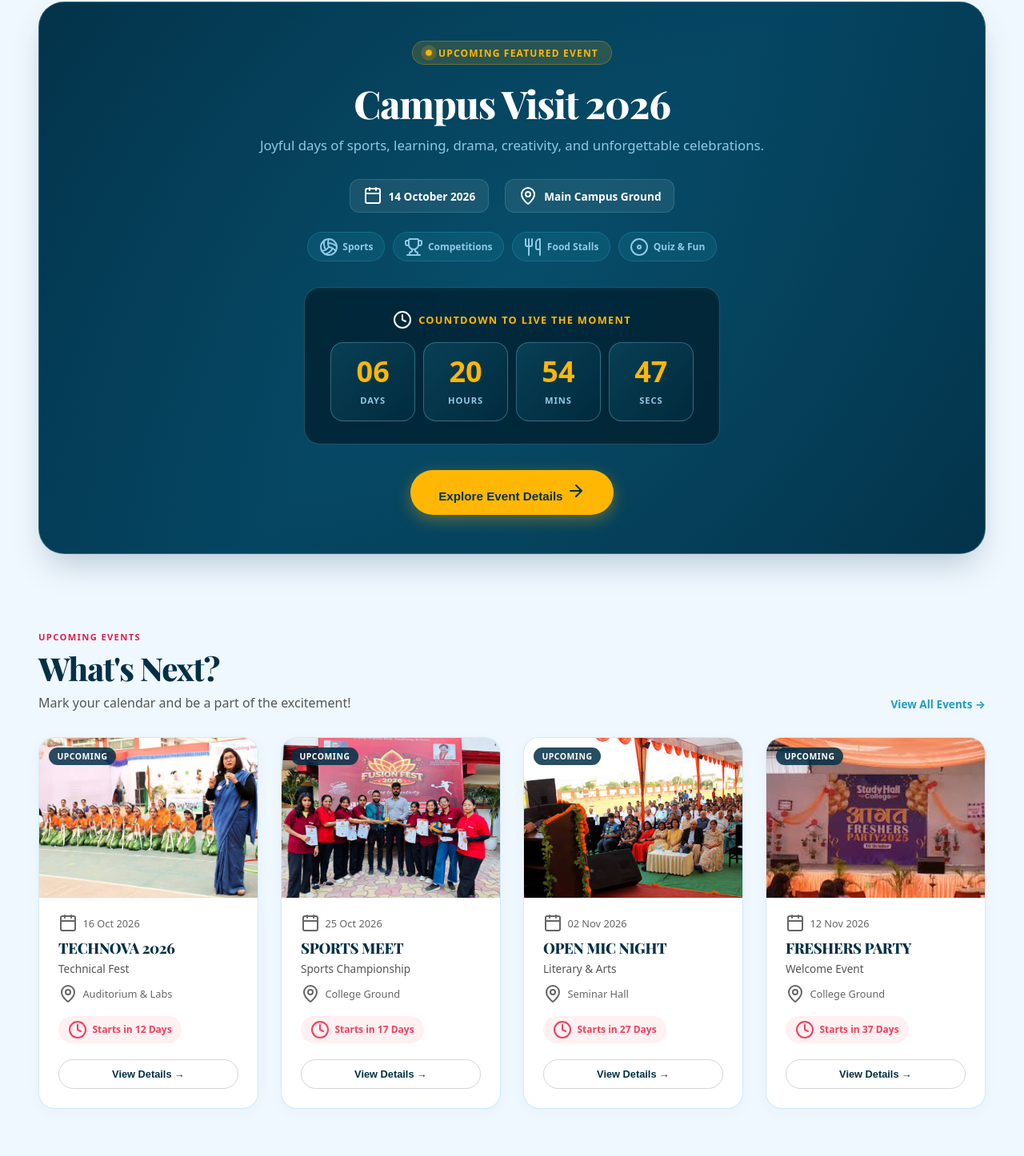
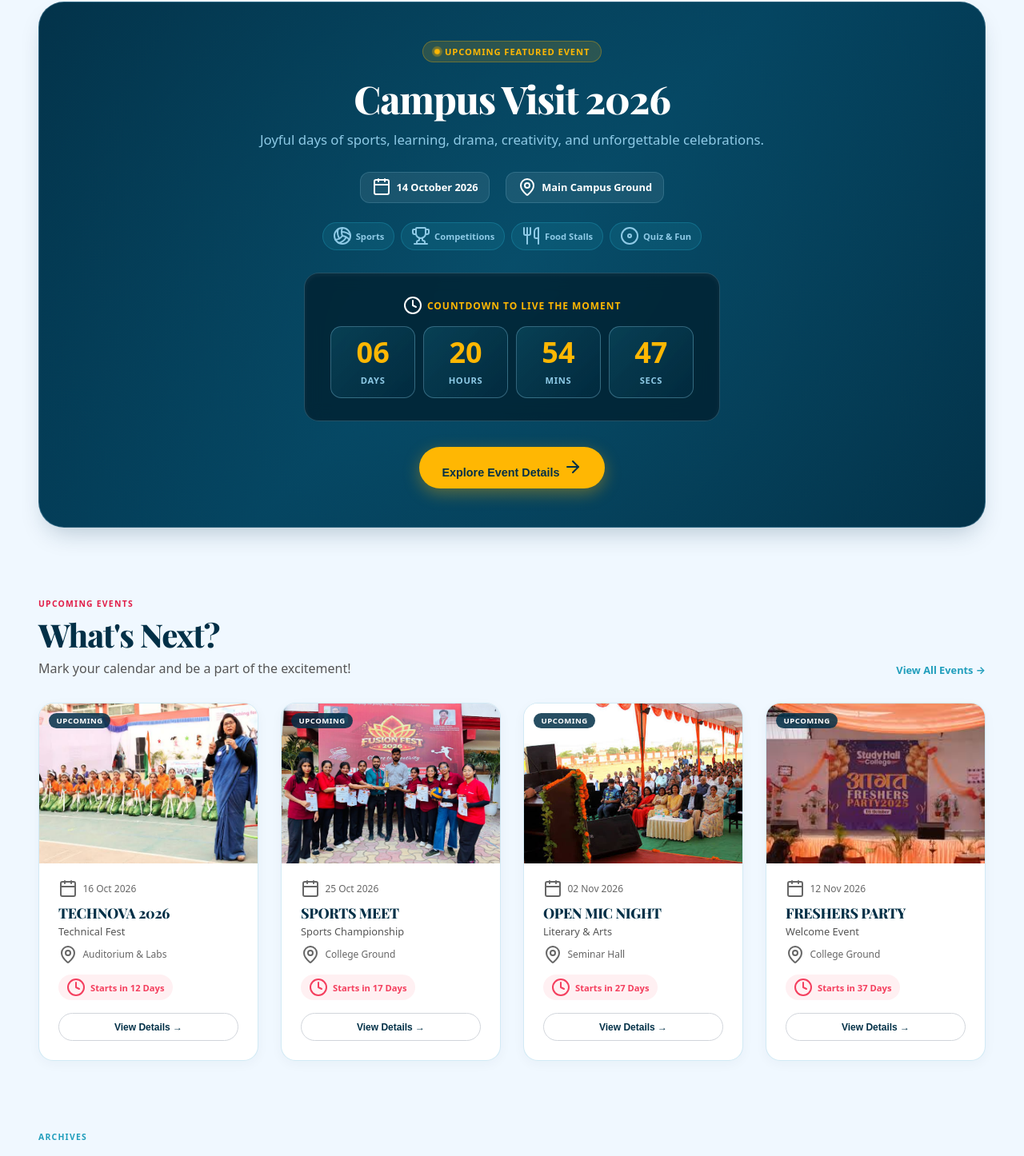
Before and after one commit to dev-anuragkashyap/college-event, a React (Vite) app: page / in a window 1280 px wide. Shown: the part 635-2081 px from the top of the page at 80% size. Built offline with nearby package versions, Linux system fonts and the light colour scheme.

Commit message:
update changes

```diff
--- a/src/Components/About.jsx
+++ b/src/Components/About.jsx
@@ -1,6 +1,6 @@
 import React from 'react';
 import { useNavigate } from 'react-router-dom';
-import './About.css';
+import '../Style/About.css';
 import { Award, Users, Target, Calendar, ArrowRight, ShieldCheck, Sparkles } from 'lucide-react';
 
 // Import local assets from the assets folder
--- a/src/Components/Contact.jsx
+++ b/src/Components/Contact.jsx
@@ -1,5 +1,5 @@
 import React, { useState } from 'react';
-import './Contact.css';
+import '../Style/Contact.css';
 import { FaLinkedinIn,FaInstagram ,FaTwitter,FaFacebook } from "react-icons/fa";
 import { Mail, Phone, MapPin, Send, MessageSquare, ChevronDown, ChevronUp, CheckCircle2 } from 'lucide-react';
 import contactHeroImg from '../assets/contact-hero.jpeg'; // Local campus image for hero section
--- a/src/Components/Footer.jsx
+++ b/src/Components/Footer.jsx
@@ -1,5 +1,5 @@
 import React from 'react';
-import './Footer.css';
+import '../Style/Footer.css';
 // Jab aap `npm install react-icons` kar lein, toh in imports ko uncomment kar sakte hain:
 // import { FaInstagram, FaFacebookF, FaTwitter, FaLinkedinIn, FaYoutube } from 'react-icons/fa';
 
--- a/src/Components/Gallery.jsx
+++ b/src/Components/Gallery.jsx
@@ -1,6 +1,6 @@
 import React, { useState } from 'react';
 import { useNavigate } from 'react-router-dom';
-import './Gallery.css';
+import '../Style/Gallery.css';
 import { Camera, Video, Play, Filter, Sparkles } from 'lucide-react';
 
 // Import local assets
--- a/src/Components/Home.jsx
+++ b/src/Components/Home.jsx
@@ -1,6 +1,6 @@
 import React, { useState, useEffect } from 'react';
 import { useNavigate } from 'react-router-dom';
-import './Home.css';
+import '../Style/Home.css';
 import { Calendar as CalendarIcon, MapPin, Clock, ArrowRight, Camera, Sparkles, Music, Trophy, Utensils, Disc, ChevronLeft, ChevronRight, Volleyball } from 'lucide-react';
 
 // Import your local assets from the assets folder
--- a/src/Components/Navbar.jsx
+++ b/src/Components/Navbar.jsx
@@ -1,6 +1,6 @@
 import React, { useState } from 'react';
 import { NavLink, useNavigate } from 'react-router-dom';
-import './Navbar.css';
+import '../Style/Navbar.css';
 import logoImg from '../assets/logo.jpeg'; // Ensure you have a logo image in the specified path
 
 export default function Navbar() {
--- a/src/Components/Home.css
+++ b/src/Style/Home.css
@@ -1,6 +1,10 @@
 /* ==========================================
-   HOME PAGE STYLESHEET (Contact Theme & Countdown)
+   HOME PAGE STYLESHEET (Advanced Mobile Responsive)
    ================================          */
+*, *::before, *::after {
+  box-sizing: border-box;
+}
+
 .home-container {
   min-height: 100vh;
   background-color: var(--light-bg); /* #F0F8FF */
@@ -8,17 +12,24 @@
   font-family: var(--font-sans);
   overflow-x: hidden;
   width: 100%;
+  max-width: 100vw;
 }
 
 /* Hero Section Layout & Sizing */
 .home-hero {
   position: relative;
   width: 100%;
-  min-height: 520px;
+  min-height: 480px;
   background-color: #023047;
   display: flex;
   align-items: center;
   overflow: hidden;
+}
+
+@media (min-width: 768px) {
+  .home-hero {
+    min-height: 520px;
+  }
 }
 
 .home-hero-overlay {
@@ -47,12 +58,18 @@
   z-index: 20;
   max-width: 1440px;
   margin: 0 auto;
-  padding: 4rem 3rem;
+  padding: 3rem 1.25rem;
   width: 100%;
 }
 
+@media (min-width: 768px) {
+  .home-hero-content {
+    padding: 4rem 3rem;
+  }
+}
+
 .home-hero-badges {
-  font-size: 0.9rem;
+  font-size: 0.8rem;
   font-weight: 700;
   letter-spacing: 0.1em;
   text-transform: uppercase;
@@ -61,13 +78,20 @@
 }
 
 .home-hero-title {
-  font-size: 4rem;
+  font-size: 2.75rem;
   font-weight: 900;
   line-height: 1.15;
   letter-spacing: -0.025em;
-  margin-bottom: 1.25rem;
+  margin-bottom: 1rem;
   color: #ffffff;
   text-shadow: 0 4px 12px rgba(0, 0, 0, 0.3);
+}
+
+@media (min-width: 768px) {
+  .home-hero-title {
+    font-size: 4rem;
+    margin-bottom: 1.25rem;
+  }
 }
 
 .home-hero-title span {
@@ -75,16 +99,23 @@
 }
 
 .home-hero-desc {
-  font-size: 1.2rem;
+  font-size: 1.05rem;
   max-width: 42rem;
   line-height: 1.6;
-  margin-bottom: 1.75rem;
+  margin-bottom: 1.5rem;
   color: #8ECAE6;
   text-shadow: 0 2px 8px rgba(0, 0, 0, 0.3);
 }
 
+@media (min-width: 768px) {
+  .home-hero-desc {
+    font-size: 1.2rem;
+    margin-bottom: 1.75rem;
+  }
+}
+
 .home-hero-btn {
-  padding: 0.8rem 1.6rem;
+  padding: 0.75rem 1.5rem;
   border-radius: 2rem;
   display: inline-flex;
   align-items: center;
@@ -96,7 +127,7 @@
   background-color: #FFB703;
   color: #023047;
   font-weight: 800;
-  font-size: 0.95rem;
+  font-size: 0.9rem;
 }
 
 .home-hero-btn:hover {
@@ -106,30 +137,39 @@
 
 .home-hero-watermark {
   position: absolute;
-  right: 3rem;
-  bottom: 2rem;
+  right: 1.5rem;
+  bottom: 1.5rem;
   transform: rotate(-10deg);
   pointer-events: none;
   display: block;
   color: rgba(255, 255, 255, 0.12);
   font-family: cursive, sans-serif;
+  font-size: 2.5rem;
+}
+
+@media (min-width: 768px) {
+  .home-hero-watermark {
+    right: 3rem;
+    bottom: 2rem;
     font-size: 3.5rem;
   }
+}
 
-/* Main Wrapper Expanded for Laptops */
+/* Main Wrapper Expanded for Laptops & Mobile Padding */
 .home-wrapper {
   max-width: 1440px;
   margin: 0 auto;
-  padding: 3rem 3rem;
+  padding: 2.5rem 1.25rem;
   display: flex;
   flex-direction: column;
-  gap: 5rem;
+  gap: 3.5rem;
   width: 100%;
 }
 
-@media (max-width: 1024px) {
-  .home-wrapper, .home-hero-content {
-    padding: 2.5rem 1.5rem;
+@media (min-width: 768px) {
+  .home-wrapper {
+    padding: 3rem 3rem;
+    gap: 5rem;
   }
 }
 
@@ -139,14 +179,21 @@
 .countdown-hero-section {
   background: linear-gradient(135deg, #023047 0%, #033f5b 50%, #023047 100%);
   border: 1px solid rgba(142, 202, 230, 0.3);
-  border-radius: 2rem;
-  padding: 3rem 2rem;
+  border-radius: 1.5rem;
+  padding: 2.25rem 1.25rem;
   text-align: center;
   color: #ffffff;
-  box-shadow: 0 20px 40px -10px rgba(2, 48, 71, 0.25);
+  box-shadow: 0 15px 30px -10px rgba(2, 48, 71, 0.25);
   position: relative;
   overflow: hidden;
   cursor: pointer;
+}
+
+@media (min-width: 768px) {
+  .countdown-hero-section {
+    border-radius: 2rem;
+    padding: 3rem 2rem;
+  }
 }
 
 .countdown-hero-section::before {
@@ -174,22 +221,22 @@
 .countdown-badge-pill {
   display: inline-flex;
   align-items: center;
-  gap: 0.5rem;
+  gap: 0.4rem;
   background-color: rgba(255, 183, 3, 0.15);
   color: #FFB703;
   border: 1px solid rgba(255, 183, 3, 0.3);
-  padding: 0.35rem 1rem;
+  padding: 0.3rem 0.85rem;
   border-radius: 2rem;
-  font-size: 0.75rem;
+  font-size: 0.7rem;
   font-weight: 800;
-  letter-spacing: 0.1em;
+  letter-spacing: 0.08em;
   text-transform: uppercase;
-  margin-bottom: 1rem;
+  margin-bottom: 0.85rem;
 }
 
 .live-pulse-dot {
-  width: 8px;
-  height: 8px;
+  width: 7px;
+  height: 7px;
   background-color: #FFB703;
   border-radius: 50%;
   animation: pulse-dot 1.5s infinite;
@@ -202,7 +249,7 @@
   }
   70% {
     transform: scale(1);
-    box-shadow: 0 0 0 8px rgba(255, 183, 3, 0);
+    box-shadow: 0 0 0 6px rgba(255, 183, 3, 0);
   }
   100% {
     transform: scale(0.95);
@@ -211,43 +258,57 @@
 }
 
 .countdown-main-title {
-  font-size: 3rem;
+  font-size: 2.25rem;
   font-weight: 900;
   color: #ffffff;
-  margin-bottom: 0.5rem;
+  margin-bottom: 0.4rem;
   letter-spacing: -0.025em;
 }
 
-@media (max-width: 768px) {
+@media (min-width: 768px) {
   .countdown-main-title {
-    font-size: 2.25rem;
+    font-size: 3rem;
   }
 }
 
 .countdown-sub-desc {
+  font-size: 0.95rem;
+  color: #8ECAE6;
+  margin-bottom: 1.5rem;
+  line-height: 1.5;
+}
+
+@media (min-width: 768px) {
+  .countdown-sub-desc {
     font-size: 1.05rem;
-  color: #8ECAE6;
     margin-bottom: 1.75rem;
-  line-height: 1.6;
+  }
 }
 
 .countdown-meta-flex {
   display: flex;
   flex-wrap: wrap;
   justify-content: center;
+  gap: 0.75rem;
+  margin-bottom: 1.25rem;
+}
+
+@media (min-width: 768px) {
+  .countdown-meta-flex {
     gap: 1.25rem;
     margin-bottom: 1.5rem;
+  }
 }
 
 .countdown-meta-badge {
   display: inline-flex;
   align-items: center;
-  gap: 0.5rem;
+  gap: 0.4rem;
   background-color: rgba(255, 255, 255, 0.08);
   border: 1px solid rgba(142, 202, 230, 0.2);
-  padding: 0.5rem 1rem;
+  padding: 0.4rem 0.85rem;
   border-radius: 0.75rem;
-  font-size: 0.85rem;
+  font-size: 0.8rem;
   font-weight: 700;
   color: #ffffff;
 }
@@ -255,67 +316,80 @@
 .home-current-tags-grid {
   display: flex;
   flex-wrap: wrap;
-  gap: 0.6rem;
-  margin-bottom: 1.75rem;
+  gap: 0.5rem;
+  margin-bottom: 1.5rem;
 }
 
 .home-current-tags-grid.justify-center {
   justify-content: center;
-  margin-bottom: 2rem;
+  margin-bottom: 1.75rem;
 }
 
 .home-current-pill {
   background-color: rgba(33, 158, 188, 0.15);
   color: #8ECAE6;
   border: 1px solid rgba(33, 158, 188, 0.35);
-  padding: 0.35rem 0.85rem;
+  padding: 0.3rem 0.75rem;
   border-radius: 2rem;
-  font-size: 0.75rem;
+  font-size: 0.7rem;
   font-weight: 600;
   display: inline-flex;
   align-items: center;
-  gap: 0.35rem;
+  gap: 0.3rem;
 }
 
 .home-large-countdown-wrapper {
   background: rgba(1, 30, 45, 0.75);
   backdrop-filter: blur(10px);
   border: 1px solid rgba(142, 202, 230, 0.25);
-  border-radius: 1.25rem;
-  padding: 1.75rem 2rem;
-  margin-bottom: 2rem;
+  border-radius: 1.15rem;
+  padding: 1.25rem 1rem;
+  margin-bottom: 1.75rem;
   width: 100%;
   max-width: 520px;
   box-shadow: inset 0 2px 6px rgba(255, 255, 255, 0.05);
+}
+
+@media (min-width: 768px) {
+  .home-large-countdown-wrapper {
+    padding: 1.75rem 2rem;
+    margin-bottom: 2rem;
+  }
 }
 
 .countdown-header-row {
   display: flex;
   align-items: center;
   justify-content: center;
-  gap: 0.5rem;
-  margin-bottom: 1rem;
+  gap: 0.4rem;
+  margin-bottom: 0.85rem;
 }
 
 .home-countdown-label-top {
-  font-size: 0.8rem;
+  font-size: 0.75rem;
   font-weight: 800;
   color: #FFB703;
   text-transform: uppercase;
-  letter-spacing: 0.1em;
+  letter-spacing: 0.08em;
 }
 
 .home-large-countdown-grid {
   display: grid;
   grid-template-columns: repeat(4, 1fr);
+  gap: 0.4rem;
+}
+
+@media (min-width: 768px) {
+  .home-large-countdown-grid {
     gap: 0.6rem;
+  }
 }
 
 .home-lg-cd-box {
   background: linear-gradient(135deg, rgba(33, 158, 188, 0.2) 0%, rgba(2, 48, 71, 0.4) 100%);
   border: 1px solid rgba(142, 202, 230, 0.35);
-  border-radius: 1rem;
-  padding: 1rem 0.75rem;
+  border-radius: 0.85rem;
+  padding: 0.75rem 0.4rem;
   text-align: center;
   transition: transform 0.25s ease, border-color 0.25s ease;
 }
@@ -327,32 +401,51 @@
 
 .home-lg-number {
   display: block;
-  font-size: 2.25rem;
+  font-size: 1.6rem;
   font-weight: 900;
   color: #FFB703;
   line-height: 1.1;
-  margin-bottom: 0.2rem;
+  margin-bottom: 0.15rem;
+}
+
+@media (min-width: 768px) {
+  .home-lg-number {
+    font-size: 2.25rem;
+  }
 }
 
 .home-lg-label {
-  font-size: 0.7rem;
+  font-size: 0.6rem;
   font-weight: 800;
   color: #8ECAE6;
   text-transform: uppercase;
-  letter-spacing: 0.08em;
+  letter-spacing: 0.06em;
+}
+
+@media (min-width: 768px) {
+  .home-lg-label {
+    font-size: 0.7rem;
+  }
 }
 
 .home-current-explore-btn {
   background-color: #FFB703;
   color: #023047;
-  padding: 0.9rem 2.2rem;
+  padding: 0.8rem 1.8rem;
   border-radius: 2rem;
-  font-size: 0.95rem;
+  font-size: 0.9rem;
   font-weight: 800;
   border: none;
   cursor: pointer;
   box-shadow: 0 6px 20px rgba(255, 183, 3, 0.35);
   transition: all 0.25s ease;
+  width: 100%;
+}
+
+@media (min-width: 480px) {
+  .home-current-explore-btn {
+    width: auto;
+  }
 }
 
 .home-current-explore-btn:hover {
@@ -365,56 +458,72 @@
    WHAT'S NEXT? & PAST EVENTS SECTION
    ================================          */
 .home-whats-next-section {
-  margin-top: 1rem;
+  margin-top: 0.5rem;
 }
 
 .home-whats-next-tag {
-  font-size: 0.7rem;
+  font-size: 0.65rem;
   font-weight: 800;
   letter-spacing: 0.12em;
   color: #e11d48;
   text-transform: uppercase;
-  margin-bottom: 0.35rem;
+  margin-bottom: 0.3rem;
   display: block;
 }
 
 .home-whats-next-title {
-  font-size: 2.5rem;
+  font-size: 2rem;
   font-weight: 900;
   color: #023047;
-  margin-bottom: 0.35rem;
+  margin-bottom: 0.3rem;
   letter-spacing: -0.025em;
 }
 
+@media (min-width: 768px) {
+  .home-whats-next-title {
+    font-size: 2.5rem;
+  }
+}
+
+.home-whats-next-sub {
+  font-size: 0.9rem;
+  color: #555555;
+  margin: 0;
+}
+
+@media (min-width: 768px) {
   .home-whats-next-sub {
     font-size: 1rem;
-  color: #555555;
-  margin: 0;
+  }
 }
 
 .home-whats-next-grid {
   display: grid;
   grid-template-columns: 1fr;
-  gap: 1.75rem;
-  margin-top: 2rem;
+  gap: 1.25rem;
+  margin-top: 1.5rem;
 }
 
 @media (min-width: 640px) {
   .home-whats-next-grid {
     grid-template-columns: repeat(2, minmax(0, 1fr));
+    gap: 1.5rem;
+    margin-top: 1.75rem;
   }
 }
 
 @media (min-width: 1024px) {
   .home-whats-next-grid {
     grid-template-columns: repeat(4, minmax(0, 1fr));
+    gap: 1.75rem;
+    margin-top: 2rem;
   }
 }
 
 .home-wn-card {
   background-color: #ffffff;
   border: 1px solid rgba(142, 202, 230, 0.4);
-  border-radius: 1.25rem;
+  border-radius: 1.15rem;
   overflow: hidden;
   display: flex;
   flex-direction: column;
@@ -424,16 +533,22 @@
 }
 
 .home-wn-card:hover {
-  transform: translateY(-6px);
-  box-shadow: 0 16px 30px -5px rgba(2, 48, 71, 0.1);
+  transform: translateY(-4px);
+  box-shadow: 0 14px 28px -5px rgba(2, 48, 71, 0.1);
 }
 
 .home-wn-img-wrap {
   width: 100%;
-  height: 200px;
+  height: 190px;
   position: relative;
   overflow: hidden;
   background-color: #f0f8ff;
+}
+
+@media (min-width: 768px) {
+  .home-wn-img-wrap {
+    height: 200px;
+  }
 }
 
 .home-wn-img-wrap img {
@@ -454,63 +569,69 @@
   left: 0.75rem;
   background-color: rgba(2, 48, 71, 0.85);
   color: #ffffff;
-  font-size: 0.65rem;
+  font-size: 0.6rem;
   font-weight: 800;
-  padding: 0.25rem 0.65rem;
+  padding: 0.2rem 0.6rem;
   border-radius: 2rem;
   letter-spacing: 0.05em;
   z-index: 2;
 }
 
 .home-wn-body {
-  padding: 1.25rem 1.5rem 1.5rem 1.5rem;
+  padding: 1.15rem 1.25rem 1.25rem 1.25rem;
   display: flex;
   flex-direction: column;
   flex-grow: 1;
+}
+
+@media (min-width: 768px) {
+  .home-wn-body {
+    padding: 1.25rem 1.5rem 1.5rem 1.5rem;
+  }
 }
 
 .home-wn-date-row {
   display: flex;
   align-items: center;
   gap: 0.4rem;
-  font-size: 0.8rem;
+  font-size: 0.75rem;
   color: #666666;
-  margin-bottom: 0.4rem;
+  margin-bottom: 0.35rem;
 }
 
 .home-wn-card-title {
-  font-size: 1.15rem;
+  font-size: 1.1rem;
   font-weight: 900;
   color: #023047;
-  margin-bottom: 0.25rem;
+  margin-bottom: 0.2rem;
 }
 
 .home-wn-category {
-  font-size: 0.85rem;
+  font-size: 0.8rem;
   color: #555555;
-  margin-bottom: 0.6rem;
+  margin-bottom: 0.5rem;
 }
 
 .home-wn-location {
   display: flex;
   align-items: center;
   gap: 0.4rem;
-  font-size: 0.8rem;
+  font-size: 0.75rem;
   color: #666666;
-  margin-bottom: 1rem;
+  margin-bottom: 0.85rem;
 }
 
 .home-wn-countdown-badge {
   display: inline-flex;
   align-items: center;
-  gap: 0.4rem;
+  gap: 0.35rem;
   background-color: rgba(244, 63, 94, 0.08);
   color: #f43f5e;
-  padding: 0.3rem 0.75rem;
+  padding: 0.25rem 0.65rem;
   border-radius: 2rem;
-  font-size: 0.75rem;
+  font-size: 0.7rem;
   font-weight: 700;
-  margin-bottom: 1.25rem;
+  margin-bottom: 1rem;
   width: fit-content;
 }
 
@@ -519,9 +640,9 @@
   background-color: #ffffff;
   border: 1px solid #d1d5db;
   color: #023047;
-  padding: 0.65rem;
+  padding: 0.6rem;
   border-radius: 2rem;
-  font-size: 0.8rem;
+  font-size: 0.75rem;
   font-weight: 700;
   cursor: pointer;
   transition: all 0.2s ease;
@@ -542,14 +663,22 @@
 
 .home-section-header {
   display: flex;
+  flex-direction: column;
+  gap: 0.75rem;
+  margin-bottom: 0.5rem;
+}
+
+@media (min-width: 640px) {
+  .home-section-header {
+    flex-direction: row;
     justify-content: space-between;
     align-items: flex-end;
-  margin-bottom: 0.5rem;
+  }
 }
 
 .home-view-all {
   color: #219EBC;
-  font-size: 0.85rem;
+  font-size: 0.8rem;
   font-weight: 700;
   cursor: pointer;
   transition: all 0.2s ease;
@@ -566,14 +695,14 @@
 .home-moments-section {
   width: 100%;
   background-color: transparent;
-  padding-top: 2rem;
+  padding-top: 1rem;
 }
 
 .home-moments-topbar {
   display: flex;
   flex-direction: column;
-  gap: 1.5rem;
-  margin-bottom: 3rem;
+  gap: 1.25rem;
+  margin-bottom: 2rem;
 }
 
 @media (min-width: 1024px) {
@@ -581,46 +710,59 @@
     flex-direction: row;
     justify-content: space-between;
     align-items: flex-end;
+    margin-bottom: 2.5rem;
   }
 }
 
 .home-moments-tag {
-  font-size: 0.7rem;
+  font-size: 0.65rem;
   font-weight: 800;
   letter-spacing: 0.12em;
   color: #e11d48;
   text-transform: uppercase;
-  margin-bottom: 0.35rem;
+  margin-bottom: 0.3rem;
   display: block;
 }
 
 .home-moments-title {
-  font-size: 2.5rem;
+  font-size: 2rem;
   font-weight: 900;
   color: #023047;
-  margin-bottom: 0.35rem;
+  margin-bottom: 0.3rem;
   letter-spacing: -0.025em;
 }
 
+@media (min-width: 768px) {
+  .home-moments-title {
+    font-size: 2.5rem;
+  }
+}
+
+.home-moments-subtitle {
+  font-size: 0.9rem;
+  color: #555555;
+  margin: 0;
+}
+
+@media (min-width: 768px) {
   .home-moments-subtitle {
     font-size: 1rem;
-  color: #555555;
-  margin: 0;
+  }
 }
 
 .home-moments-filters {
   display: flex;
   flex-wrap: wrap;
-  gap: 0.5rem;
+  gap: 0.4rem;
 }
 
 .home-filter-pill {
   background-color: #ffffff;
   border: 1px solid rgba(142, 202, 230, 0.5);
   color: #023047;
-  padding: 0.5rem 1.15rem;
+  padding: 0.4rem 1rem;
   border-radius: 2rem;
-  font-size: 0.8rem;
+  font-size: 0.75rem;
   font-weight: 700;
   cursor: pointer;
   transition: all 0.2s ease;
@@ -638,13 +780,14 @@
 .home-moments-grid {
   display: grid;
   grid-template-columns: repeat(2, minmax(0, 1fr));
-  gap: 1.25rem;
+  gap: 1rem;
 }
 
 @media (min-width: 768px) {
   .home-moments-grid {
     grid-template-columns: repeat(4, minmax(0, 1fr));
     grid-auto-rows: 170px;
+    gap: 1.25rem;
   }
 }
 
@@ -656,7 +799,7 @@
 }
 
 .home-moment-card {
-  border-radius: 1.15rem;
+  border-radius: 1rem;
   overflow: hidden;
   cursor: pointer;
   position: relative;
@@ -672,8 +815,8 @@
 }
 
 .home-moment-card:hover {
-  transform: translateY(-5px);
-  box-shadow: 0 14px 25px rgba(2, 48, 71, 0.12);
+  transform: translateY(-4px);
+  box-shadow: 0 12px 22px rgba(2, 48, 71, 0.1);
 }
 
 .home-moment-card:hover img {
@@ -683,7 +826,7 @@
 .moment-tall {
   grid-column: span 1;
   grid-row: span 2;
-  height: 320px;
+  height: 280px;
 }
 
 @media (min-width: 768px) {
@@ -693,7 +836,7 @@
 }
 
 .moment-normal {
-  height: 155px;
+  height: 135px;
 }
 
 @media (min-width: 768px) {
@@ -709,7 +852,7 @@
   align-items: center;
   justify-content: center;
   text-align: center;
-  height: 155px;
+  height: 135px;
 }
 
 @media (min-width: 768px) {
@@ -722,9 +865,9 @@
   display: flex;
   flex-direction: column;
   align-items: center;
-  gap: 0.5rem;
-  padding: 1.25rem;
-  font-size: 0.9rem;
+  gap: 0.4rem;
+  padding: 1rem;
+  font-size: 0.85rem;
   font-weight: 700;
 }
 
@@ -739,12 +882,18 @@
 .home-calendar-container {
   display: grid;
   grid-template-columns: 1fr;
-  gap: 2.5rem;
+  gap: 2rem;
   background-color: #ffffff;
   border: 1px solid rgba(142, 202, 230, 0.4);
-  border-radius: 1.75rem;
+  border-radius: 1.5rem;
+  padding: 1.75rem 1.25rem;
+  box-shadow: 0 10px 30px rgba(2, 48, 71, 0.04);
+}
+
+@media (min-width: 768px) {
+  .home-calendar-container {
     padding: 2.5rem 2rem;
-  box-shadow: 0 10px 30px rgba(2, 48, 71, 0.04);
+  }
 }
 
 @media (min-width: 1024px) {
@@ -758,24 +907,33 @@
 
 .home-cal-legend {
   display: flex;
+  flex-wrap: wrap;
+  gap: 1rem;
+  margin-top: 1.25rem;
+}
+
+@media (min-width: 1024px) {
+  .home-cal-legend {
     flex-direction: column;
     gap: 0.75rem;
     margin-top: 1.75rem;
+  }
 }
 
 .home-legend-item {
   display: flex;
   align-items: center;
-  gap: 0.75rem;
-  font-size: 0.9rem;
+  gap: 0.5rem;
+  font-size: 0.85rem;
   font-weight: 600;
   color: #023047;
 }
 
 .home-dot {
-  width: 10px;
-  height: 10px;
+  width: 9px;
+  height: 9px;
   border-radius: 50%;
+  flex-shrink: 0;
 }
 
 .home-dot.ongoing { background-color: #FFB703; }
@@ -785,19 +943,25 @@
 .home-cal-widget {
   background-color: #fdfbf7;
   border: 1px solid rgba(142, 202, 230, 0.3);
-  border-radius: 1.25rem;
+  border-radius: 1.15rem;
+  padding: 1.25rem;
+}
+
+@media (min-width: 768px) {
+  .home-cal-widget {
     padding: 1.5rem;
+  }
 }
 
 .home-cal-header {
   display: flex;
   justify-content: space-between;
   align-items: center;
-  margin-bottom: 1.5rem;
+  margin-bottom: 1.25rem;
 }
 
 .home-cal-month-title {
-  font-size: 1.05rem;
+  font-size: 1rem;
   font-weight: 800;
   color: #023047;
 }
@@ -824,15 +988,21 @@
 .home-cal-grid {
   display: grid;
   grid-template-columns: repeat(7, 1fr);
-  gap: 6px;
+  gap: 4px;
   text-align: center;
 }
 
+@media (min-width: 768px) {
+  .home-cal-grid {
+    gap: 6px;
+  }
+}
+
 .home-cal-day-name {
-  font-size: 0.75rem;
+  font-size: 0.7rem;
   font-weight: 700;
   color: #888888;
-  padding-bottom: 0.75rem;
+  padding-bottom: 0.5rem;
 }
 
 .home-cal-date {
@@ -841,7 +1011,7 @@
   flex-direction: column;
   align-items: center;
   justify-content: center;
-  font-size: 0.85rem;
+  font-size: 0.8rem;
   font-weight: 600;
   color: #023047;
   border-radius: 50%;
@@ -863,9 +1033,9 @@
 
 .home-cal-dot {
   position: absolute;
-  bottom: 4px;
-  width: 4px;
-  height: 4px;
+  bottom: 3px;
+  width: 3.5px;
+  height: 3.5px;
   border-radius: 50%;
 }
 
@@ -880,34 +1050,41 @@
 .home-cal-events-list {
   background-color: #fdfbf7;
   border: 1px solid rgba(142, 202, 230, 0.3);
-  border-radius: 1.25rem;
-  padding: 1.5rem;
-  min-height: 280px;
+  border-radius: 1.15rem;
+  padding: 1.25rem;
+  min-height: 240px;
   display: flex;
   flex-direction: column;
 }
 
+@media (min-width: 768px) {
+  .home-cal-events-list {
+    padding: 1.5rem;
+    min-height: 280px;
+  }
+}
+
 .home-cal-list-title {
-  font-size: 1rem;
+  font-size: 0.95rem;
   font-weight: 800;
   color: #023047;
-  margin-bottom: 1.25rem;
+  margin-bottom: 1rem;
   border-bottom: 1px solid rgba(142, 202, 230, 0.2);
-  padding-bottom: 0.6rem;
+  padding-bottom: 0.5rem;
 }
 
 .home-cal-items-wrap {
   display: flex;
   flex-direction: column;
-  gap: 0.85rem;
+  gap: 0.75rem;
   flex-grow: 1;
 }
 
 .home-cal-event-card {
   background-color: #ffffff;
   border: 1px solid rgba(142, 202, 230, 0.3);
-  border-radius: 0.85rem;
-  padding: 0.85rem 1.15rem;
+  border-radius: 0.75rem;
+  padding: 0.75rem 1rem;
   display: flex;
   align-items: center;
   justify-content: space-between;
@@ -923,23 +1100,23 @@
 .home-cal-event-info {
   display: flex;
   align-items: flex-start;
-  gap: 0.6rem;
+  gap: 0.5rem;
 }
 
 .home-cal-event-info strong {
   display: block;
-  font-size: 0.85rem;
+  font-size: 0.8rem;
   color: #023047;
   font-weight: 700;
 }
 
 .home-cal-event-info small {
-  font-size: 0.75rem;
+  font-size: 0.7rem;
   color: #666666;
 }
 
 .home-cal-arrow {
-  font-size: 1.25rem;
+  font-size: 1.15rem;
   color: #023047;
   font-weight: 700;
 }
```
Also changed, not shown: src/Style/About.css (renamed from src/Components/About.css), src/Style/Contact.css (renamed from src/Components/Contact.css), src/Style/Footer.css (renamed from src/Components/Footer.css), src/Style/Gallery.css (renamed from src/Components/Gallery.css), src/Style/Navbar.css (renamed from src/Components/Navbar.css). Lines whose indentation alone changed are shown as unchanged.
